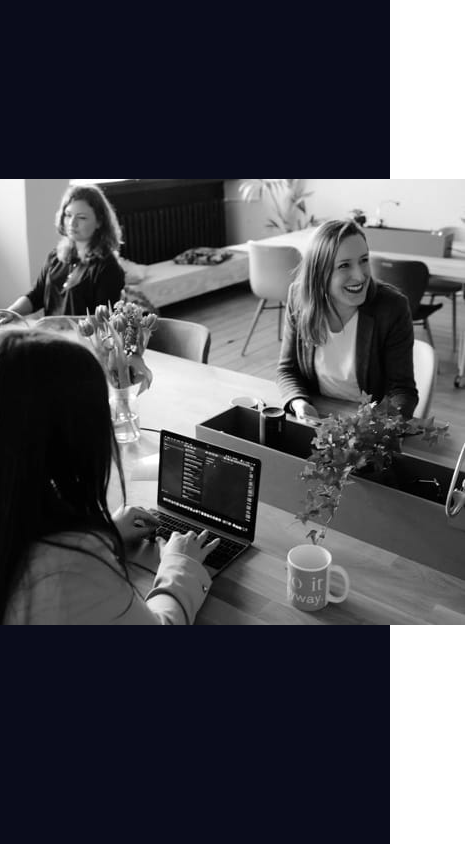
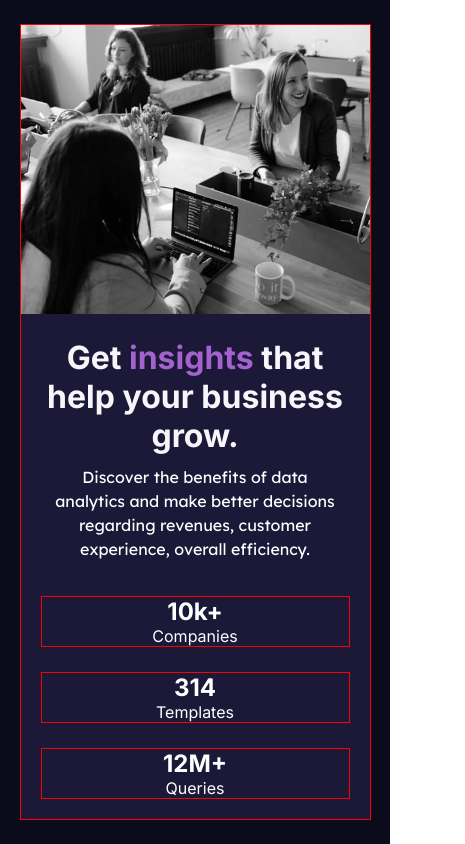
Before and after one commit to maxibrain4/responsive-stats-card-using-Html-and-Css--mobile-and-desktop-version-, a plain HTML site: page index.html in a window 390 px wide. Shown: the whole page, 465 px wide, since content can reach past the window. Drawn offline with Linux system fonts and the light colour scheme.

Commit message:
built the mobile version of the card

```diff
--- a/index.css
+++ b/index.css
@@ -11,4 +11,47 @@
   justify-content: center;
   align-items: center;
 }
-.
+.card {
+  width: 90%;
+  max-width: 375px;
+  display: flex;
+  flex-direction: column;
+  background-color: #1c1938;
+  border: 1px solid red;
+}
+.pix {
+  width: 100%;
+}
+.content {
+  margin: 20px;
+  text-align: center;
+}
+h1 {
+  color: #f6f5f9;
+  font-family: "Inter", sans-serif;
+  font-weight: 700;
+}
+.unique {
+  color: #a462cf;
+}
+.innertext {
+  font-family: "Lexend Deca", sans-serif;
+  color: #feffff;
+  padding: 10px;
+  font-weight: 400;
+  line-height: 1.5;
+}
+/* .rows {
+  display: flex;
+  flex-direction: column;
+  justify-content:space-between;
+  border: 1px solid red;
+} */
+
+.text-cover {
+  margin-top: 25px;
+  border: 1px solid red;
+  color: #feffff;
+  font-family: "Inter", sans-serif;
+  font-weight: 400;
+}
--- a/index.html
+++ b/index.html
@@ -5,18 +5,53 @@
     <meta http-equiv="X-UA-Compatible" content="IE=edge" />
     <meta name="viewport" content="width=device-width, initial-scale=1.0" />
     <title>static card</title>
+    <link rel="preconnect" href="https://fonts.googleapis.com" />
+    <link rel="preconnect" href="https://fonts.gstatic.com" crossorigin />
+    <link
+      href="https://fonts.googleapis.com/css2?family=Inter:wght@400;700&display=swap"
+      rel="stylesheet"
+    />
+    <link rel="preconnect" href="https://fonts.googleapis.com" />
+    <link rel="preconnect" href="https://fonts.gstatic.com" crossorigin />
+    <link
+      href="https://fonts.googleapis.com/css2?family=Lexend+Deca&display=swap"
+      rel="stylesheet"
+    />
     <link rel="stylesheet" href="index.css" />
   </head>
   <body>
     <div class="container">
       <div class="card">
-        <picture>
-          <source srcset="/images/image-header-desktop.jpg" />
-          <source srcset="/images/image-header-desktop.jpg" />
-          <img src="/images/image-header-mobile.jpg" alt="" />
-        </picture>
+        <div class="pixdiv">
+          <picture>
+            <source srcset="/images/image-header-desktop.jpg" />
+            <source srcset="/images/image-header-desktop.jpg" />
+            <img src="/images/image-header-mobile.jpg" class="pix" alt="" />
+          </picture>
+        </div>
         <div class="content">
-          <h1>Get</h1>
+          <h1>
+            Get <span class="unique">insights</span> that help your business
+            grow.
+          </h1>
+          <p class="innertext">
+            Discover the benefits of data analytics and make better decisions
+            regarding revenues, customer experience, overall efficiency.
+          </p>
+          <div class="rows">
+            <div class="text-cover">
+              <h2>10k+</h2>
+              <p>Companies</p>
+            </div>
+            <div class="text-cover">
+              <h2>314</h2>
+              <p>Templates</p>
+            </div>
+            <div class="text-cover">
+              <h2>12M+</h2>
+              <p>Queries</p>
+            </div>
+          </div>
         </div>
       </div>
     </div>
```
